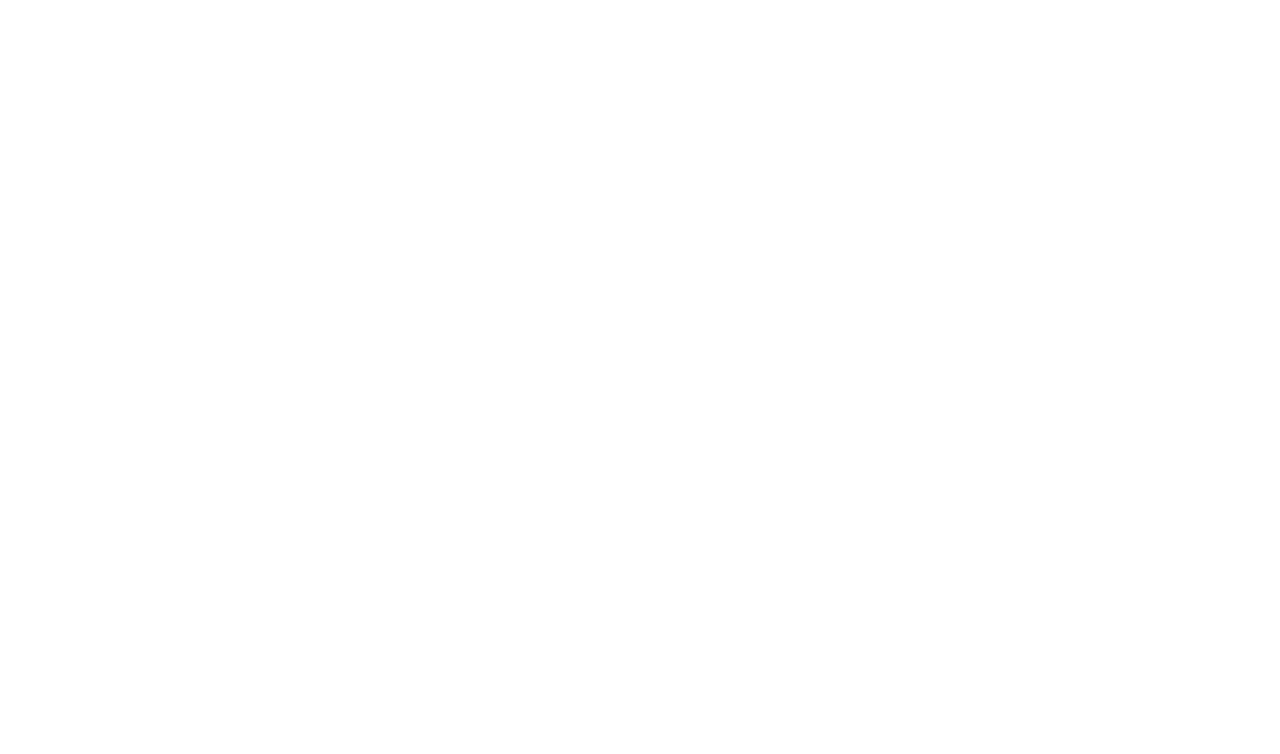
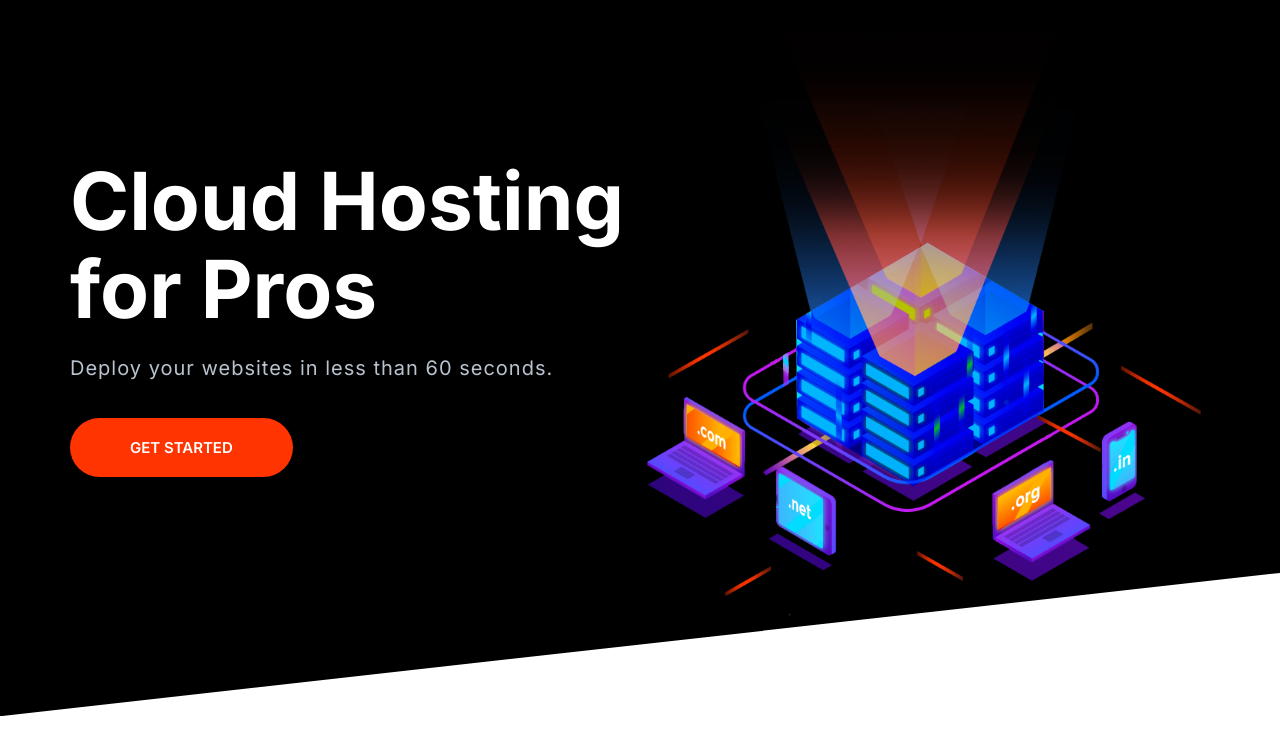
Before and after one commit to Karla-Abad/Moshify, a plain HTML site: page index.html in a window 1280 px wide. Drawn offline with Linux system fonts and the light colour scheme.

Commit message:
Built hero component.

```diff
--- a/css/styles.css
+++ b/css/styles.css
@@ -34,6 +34,7 @@ h2,
 h3 {
   color: var(--color-headings);
   margin-bottom: 1rem;
+  line-height: 1.1;
 }
 
 h1 {
@@ -684,3 +685,30 @@ a {
     border: 0;
   }
 }
+
+/* Hero */
+.hero {
+  clip-path: polygon(0% 0%, 100% 0%, 100% 80%, 0% 100%);
+}
+
+.hero__tagline {
+  font-size: 2rem;
+  color: #b9c3cf;
+  letter-spacing: 1px;
+  margin: 2rem 0 5rem;
+}
+
+.hero__image {
+  width: 100%;
+}
+
+@media screen and (min-width: 768px) {
+  .hero {
+    padding-top: 0;
+  }
+
+  .hero__content {
+    text-align: left;
+    align-self: center;
+  }
+}
--- a/index.html
+++ b/index.html
@@ -14,5 +14,18 @@
     <link rel="stylesheet" href="css/normalize.css" />
     <link rel="stylesheet" href="css/styles.css" />
   </head>
-  <body></body>
+  <body>
+    <section class="block block--dark block--skewed-left hero">
+      <div class="container grid grid--1x2">
+        <header class="block__header hero__content">
+          <h1 class="block__heading">Cloud Hosting for Pros</h1>
+          <p class="hero__tagline">
+            Deploy your websites in less than 60 seconds.
+          </p>
+          <a href="" class="btn btn--accent btn--stretched">Get Started</a>
+        </header>
+        <img class="hero__image" src="images/banner.png" alt="" />
+      </div>
+    </section>
+  </body>
 </html>
```
Also changed, not shown: components/hero.html (added, +10 -0 lines), images/banner.png (added).
